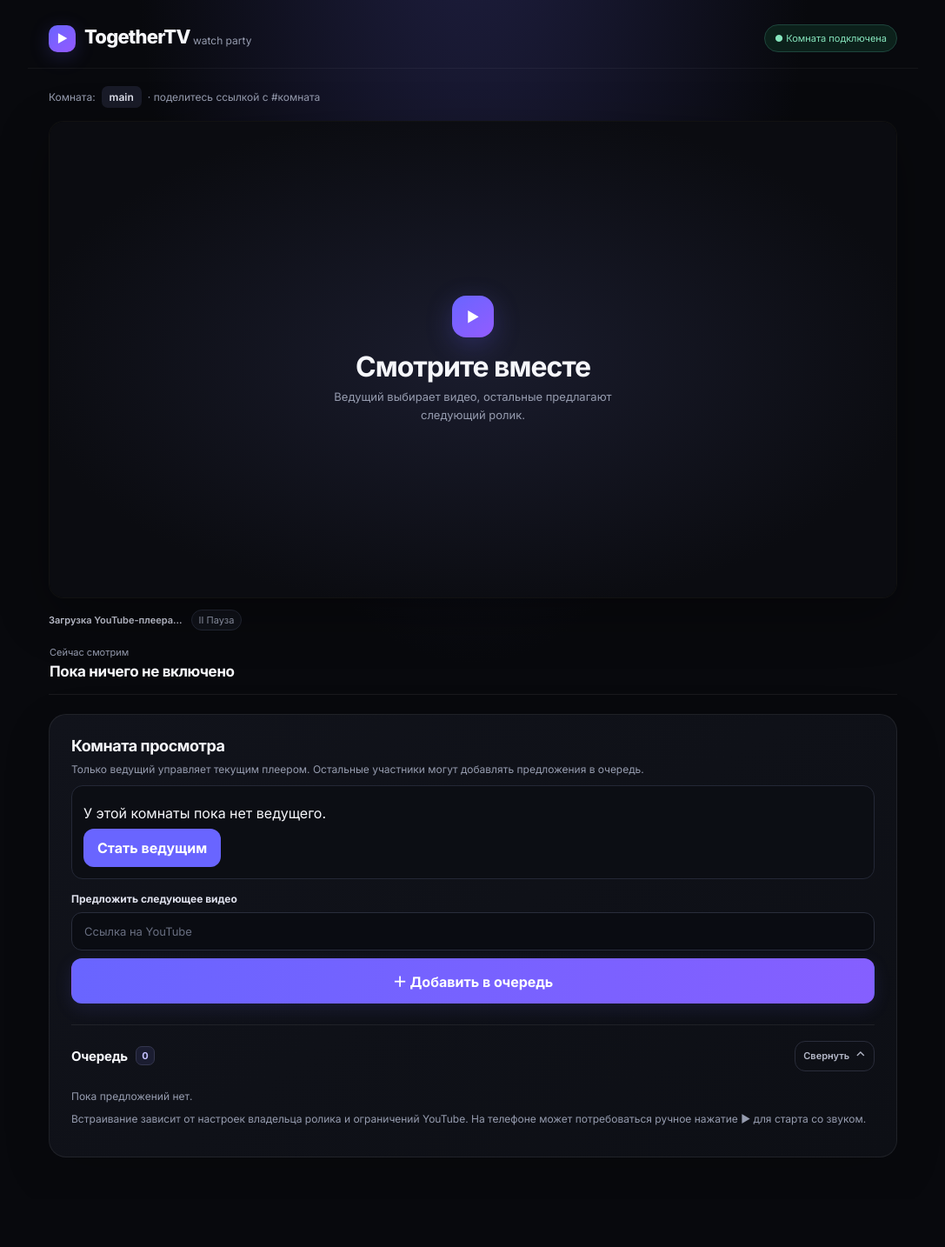
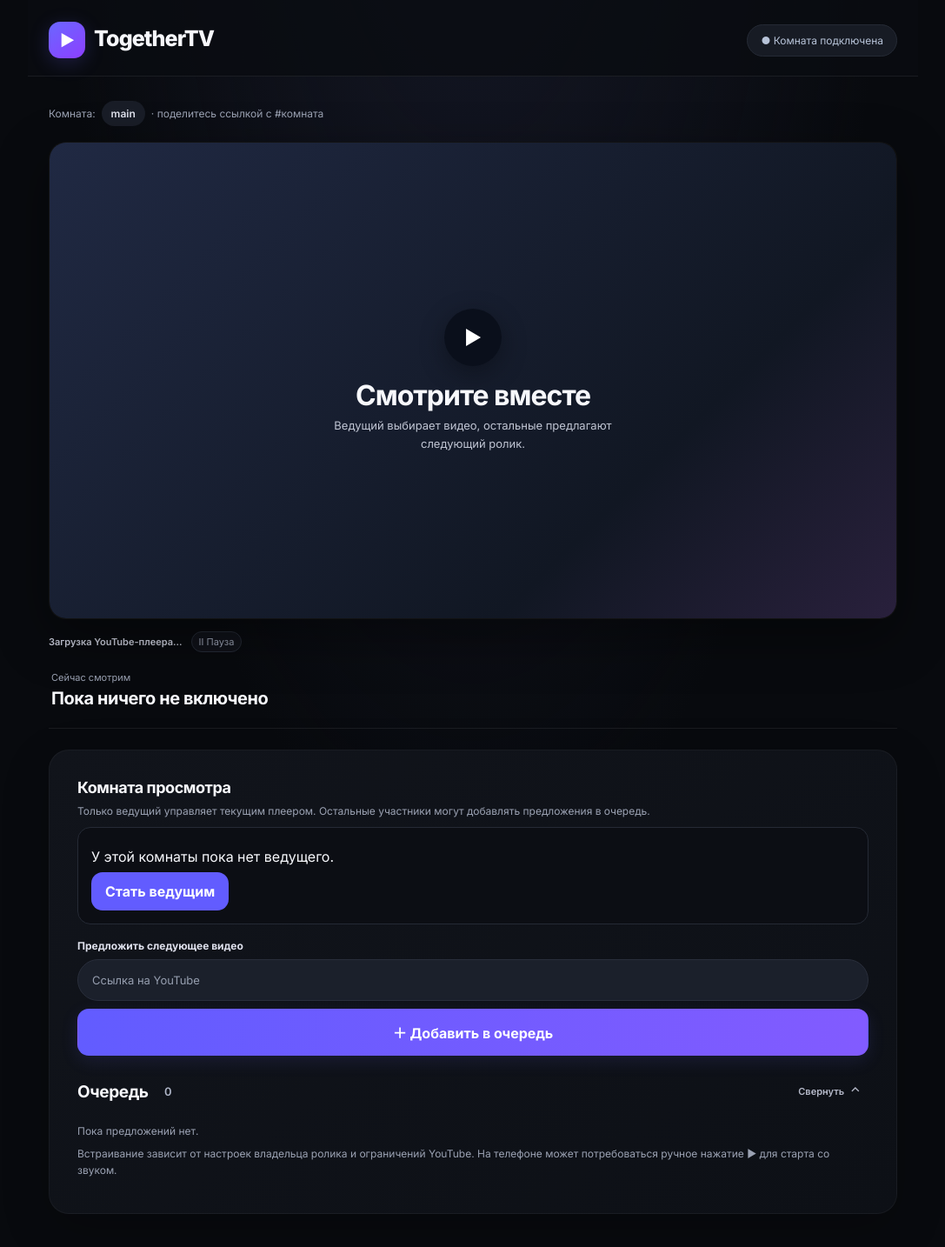
Before and after one commit to Startat6am/TogetherTV, a Next.js app: page / in a window 1280 px wide. Shown: the top 1434 px of the page at 87% size, without its empty margins (96-1183 px from the left). Before the commit the page ends 1379 px from the top, so only its background shows below. Built offline with nearby package versions, Linux system fonts and the light colour scheme.

Commit message:
Refresh TogetherTV styling to match shared mockup

```diff
--- a/app/globals.css
+++ b/app/globals.css
@@ -1,32 +1,27 @@
 @import url('https://fonts.googleapis.com/css2?family=Inter:wght@400;500;600;700;800&display=swap');
-:root{color-scheme:dark;--bg:#08090d;--panel:#101219;--panel-2:#171a24;--line:#242836;--muted:#969caf;--text:#f6f7fb;--accent:#6965ff;--accent-2:#8a72ff;--green:#42d6a0}
+:root{color-scheme:dark;--bg:#080a0e;--panel:#10131a;--panel2:#1b202b;--line:#252a35;--muted:#9ba2b3;--text:#f7f8fc;--accent:#625cff;--accent2:#825bff;--green:#21c995}
 *{box-sizing:border-box}
 html{min-height:100%;background:var(--bg)}
-body{margin:0;background:radial-gradient(ellipse at 50% -18%,#202044 0,transparent 44%),var(--bg);color:var(--text);font-family:Inter,ui-sans-serif,system-ui,-apple-system,BlinkMacSystemFont,"Segoe UI",sans-serif;-webkit-font-smoothing:antialiased}
-button,input{font:inherit}
-button{cursor:pointer;border:1px solid transparent;border-radius:12px;padding:11px 15px;background:#f5f5ff;color:#11121a;font-weight:650;transition:transform .15s ease,background .15s ease,border-color .15s ease}
-button:hover:not(:disabled){transform:translateY(-1px)}
-button:focus-visible,input:focus-visible{outline:2px solid #9994ff;outline-offset:2px}
-button:disabled{opacity:.42;cursor:not-allowed}
-main{width:min(100%,1024px);margin:0 auto;padding:24px 24px 48px}
-header{display:flex;align-items:center;justify-content:space-between;gap:12px;margin:0 -24px 20px;padding:0 24px 18px;border-bottom:1px solid #ffffff0c}
-.logo{font-size:22px;letter-spacing:-.8px;font-weight:800}.logo:before{content:"▶";display:inline-grid;place-items:center;width:31px;height:31px;margin-right:10px;border-radius:10px;background:linear-gradient(145deg,var(--accent),#9459ff);color:white;font-size:13px;vertical-align:middle;box-shadow:0 5px 22px #6965ff35}
-header .muted{font-size:12px}.muted,.hint,small{color:var(--muted)}
-.connection{white-space:nowrap;border:1px solid var(--line);background:#11141c;padding:8px 11px;border-radius:999px;font-size:11px;color:var(--muted)}.connection.online{color:#86e5bd;border-color:#1e453c;background:#0c211b}.connection.offline{color:#f3bb77}
-.room{display:flex;gap:7px;align-items:center;margin:0 0 15px;color:var(--muted);font-size:12px}.room b{color:#e2e4ef;background:#191b28;padding:5px 9px;border-radius:7px;font-weight:600}
-.hero{display:grid;gap:11px}.player{position:relative;aspect-ratio:16/9;background:#000;border:1px solid #ffffff12;border-radius:17px;overflow:hidden;box-shadow:0 18px 60px #0005}.youtubeHost{position:absolute;inset:0;z-index:1}.youtubeHost iframe{width:100%;height:100%}.guestOverlay{position:absolute;inset:0;z-index:5;background:transparent;cursor:default}
-.empty{position:absolute;inset:0;z-index:2;display:grid;place-content:center;text-align:center;padding:24px;pointer-events:none;background:radial-gradient(ellipse at center,#1a1c2d 0,#0b0c11 75%)}.empty h1{font-size:clamp(22px,4vw,32px);letter-spacing:-1px;margin:14px 0 5px}.empty p{max-width:390px;margin:0 auto;color:var(--muted);font-size:13px;line-height:1.6}.play{margin:auto;width:48px;height:48px;border-radius:16px;display:grid;place-items:center;background:linear-gradient(145deg,var(--accent),#935cff);color:white;box-shadow:0 8px 30px #6965ff40}
+body{margin:0;background:radial-gradient(ellipse at 50% -35%,#171a2a 0,transparent 55%),var(--bg);color:var(--text);font-family:Inter,ui-sans-serif,system-ui,-apple-system,BlinkMacSystemFont,"Segoe UI",sans-serif;-webkit-font-smoothing:antialiased}
+button,input{font:inherit}button{cursor:pointer;border:1px solid transparent;border-radius:13px;padding:11px 15px;background:#f5f5ff;color:#11121a;font-weight:650;transition:transform .15s,background .15s,border-color .15s}button:hover:not(:disabled){transform:translateY(-1px)}button:focus-visible,input:focus-visible{outline:2px solid #9994ff;outline-offset:2px}button:disabled{opacity:.42;cursor:not-allowed}
+main{width:min(100%,1024px);margin:0 auto;padding:0 24px 48px}
+header{display:flex;align-items:center;justify-content:space-between;gap:12px;margin:0 -24px 28px;padding:25px 24px 20px;border-bottom:1px solid #ffffff12;background:#0a0c11c9}
+header>div{display:flex;align-items:center;gap:10px}.logo{font-size:25px;letter-spacing:-.9px;font-weight:800}.logo:before{content:"▶";display:inline-grid;place-items:center;width:42px;height:42px;margin-right:10px;border-radius:13px;background:linear-gradient(145deg,#6a67ff,#8d3fff);color:white;font-size:18px;vertical-align:middle;box-shadow:0 5px 22px #6965ff35}.muted,.hint,small{color:var(--muted)}header .muted{display:none}
+.connection{white-space:nowrap;border:1px solid #252a35;background:#171b24;padding:10px 15px;border-radius:999px;font-size:12px;color:#e0e3ed}.connection.online{color:#b7c3d8;border-color:#252a35;background:#171b24}.connection.offline{color:#f3bb77}
+.room{display:flex;align-items:center;gap:7px;margin:0 0 18px;color:var(--muted);font-size:12px}.room b{color:#e2e4ef;background:#191d27;padding:7px 11px;border-radius:999px;font-weight:600}
+.hero{display:grid;gap:12px}.player{position:relative;aspect-ratio:16/9;background:#000;border:1px solid #ffffff12;border-radius:20px;overflow:hidden;box-shadow:0 20px 60px #0006}.youtubeHost{position:absolute;inset:0;z-index:1}.youtubeHost iframe{width:100%;height:100%}.guestOverlay{position:absolute;inset:0;z-index:5;background:transparent;cursor:default}
+.empty{position:absolute;inset:0;z-index:2;display:grid;place-content:center;text-align:center;padding:24px;pointer-events:none;background:linear-gradient(135deg,#202943,#111723 70%,#29203c)}.empty h1{font-size:clamp(22px,4vw,32px);letter-spacing:-1px;margin:14px 0 5px}.empty p{max-width:390px;margin:0 auto;color:#c0c5d3;font-size:13px;line-height:1.6}.play{margin:auto;width:66px;height:66px;border-radius:50%;display:grid;place-items:center;background:#090d18d9;color:white;box-shadow:0 8px 30px #0005;font-size:22px}
 .playerStatus{display:flex;gap:10px;align-items:center;flex-wrap:wrap;font-size:11px;color:var(--muted)}.playerStatus b{font-weight:600;color:#c9ccda}.playerStatus span{border:1px solid var(--line);padding:4px 8px;border-radius:999px;background:#101219}
-.now{display:grid;gap:5px;padding:5px 1px 16px;border-bottom:1px solid #ffffff12}.now span{font-size:11px;color:var(--muted)}.now strong{font-size:17px;letter-spacing:-.35px;overflow-wrap:anywhere}
-.admin{margin-top:18px;padding:clamp(16px,3vw,25px);border:1px solid #ffffff12;border-radius:20px;background:linear-gradient(145deg,#11131b,#0d0f15);box-shadow:0 18px 55px #0002}.admin h2{margin:0 0 6px;font-size:18px;letter-spacing:-.45px}.admin h3{margin:0;font-size:15px;letter-spacing:-.25px}.admin p{margin:8px 0}.admin .hint{font-size:12px;line-height:1.55}.admin label{display:block;margin:15px 0 8px;font-size:12px;font-weight:650;color:#dfe1ed}.admin input{margin-top:0}
-input{width:100%;min-width:0;padding:13px 14px;border-radius:12px;border:1px solid #292d3b;background:#0a0c12;color:#fff;outline:none;font-size:13px;transition:border-color .15s ease,box-shadow .15s ease}input::placeholder{color:#686e80}input:focus{border-color:#6965ff;box-shadow:0 0 0 3px #6965ff1b}
-.youtubeForm{margin-top:15px}.youtubeForm input+input{margin-top:8px}.primaryWide{width:100%;margin-top:9px;background:linear-gradient(100deg,#6965ff,#855fff);color:white;box-shadow:0 6px 20px #6965ff20;padding:13px}.primaryWide:hover:not(:disabled){background:linear-gradient(100deg,#7b77ff,#966fff)}
-.hostClaim{padding:13px;border:1px solid var(--line);border-radius:13px;background:#0c0e14}.hostClaim button{background:var(--accent);color:white}
+.now{display:grid;gap:5px;padding:8px 3px 22px;border-bottom:1px solid #ffffff12}.now span{font-size:11px;color:var(--muted)}.now strong{font-size:20px;letter-spacing:-.45px;overflow-wrap:anywhere}
+.admin{margin-top:22px;padding:clamp(20px,3vw,32px);border:1px solid #ffffff0b;border-radius:23px;background:linear-gradient(145deg,#11141b,#0d1016);box-shadow:0 18px 55px #0003}.admin h2{margin:0 0 6px;font-size:18px;letter-spacing:-.45px}.admin h3{margin:0;font-size:19px;letter-spacing:-.4px}.admin p{margin:8px 0}.admin .hint{font-size:12px;line-height:1.55}.admin label{display:block;margin:15px 0 8px;font-size:12px;font-weight:650;color:#dfe1ed}.admin input{margin-top:0}
+input{width:100%;min-width:0;padding:15px 16px;border-radius:999px;border:1px solid #292e3b;background:#1b202b;color:#fff;outline:none;font-size:13px;transition:border-color .15s,box-shadow .15s}input::placeholder{color:#969eaf}input:focus{border-color:#6965ff;box-shadow:0 0 0 3px #6965ff1b}
+.youtubeForm{margin-top:17px}.youtubeForm input+input{margin-top:8px}.primaryWide{width:100%;margin-top:9px;background:linear-gradient(100deg,#625cff,#825bff);color:white;box-shadow:0 6px 20px #6965ff20;padding:14px}.primaryWide:hover:not(:disabled){background:linear-gradient(100deg,#7772ff,#956fff)}
+.hostClaim{padding:15px;border:1px solid var(--line);border-radius:15px;background:#0c0e14}.hostClaim button{background:var(--accent);color:white}
 .installBar{display:flex;flex-wrap:wrap;gap:8px;margin-top:12px}.installBar button{flex:1;min-width:110px;padding:11px;background:#191c27;border-color:#2a2e3e;color:#e9eaf4;font-size:12px}.installBar button:hover:not(:disabled){background:#232638;border-color:#454b69}
-.queueHeading{display:flex;justify-content:space-between;align-items:center;gap:12px;margin-top:24px;padding-top:18px;border-top:1px solid #ffffff12}.queueHeading h3{display:flex;align-items:center;gap:9px}.count{display:inline-grid;place-items:center;min-width:22px;height:22px;padding:0 6px;border:1px solid #34364e;border-radius:7px;background:#1b1d31;color:#c5c1ff;font-size:11px;font-weight:650}
-.collapseButton{display:inline-flex;align-items:center;gap:7px;padding:7px 9px;background:transparent;border:1px solid #2a2d3b;color:#b5b9c9;font-size:11px;font-weight:550}.collapseButton:hover:not(:disabled){background:#1b1d28}.chevron{display:inline-block;font-size:15px;transition:transform .18s ease}.chevron.up{transform:rotate(180deg)}
-.queue{display:grid;gap:7px;margin-top:12px}.queueItem{display:flex;gap:12px;align-items:center;min-width:0;padding:12px;border:1px solid #242735;border-radius:13px;background:linear-gradient(110deg,#191c27,#12141c);transition:border-color .15s ease}.queueItem:hover{border-color:#393d54}.queueItem>div{flex:1;min-width:0;display:grid;gap:5px}.queueItem b{font-size:12px;font-weight:600;overflow-wrap:anywhere}.queueItem small{font-size:10px;overflow-wrap:anywhere}.queueNum{display:grid;place-items:center;flex:0 0 28px;width:28px;height:28px;border-radius:9px;background:#252541;color:#aaa5ff;font-size:11px;font-weight:700}.queueItem button{padding:8px 11px;background:#202333;border-color:#34384b;color:#dfe1f0;font-size:11px}.emptyQueue{padding:12px 0 0}
+.queueHeading{display:flex;justify-content:space-between;align-items:center;gap:12px;margin-top:25px;padding-top:0;border-top:0}.queueHeading h3{display:flex;align-items:center;gap:10px}.count{display:inline-grid;place-items:center;min-width:25px;height:25px;padding:0 7px;border:0;border-radius:50%;background:transparent;color:#aeb5c7;font-size:13px;font-weight:600}
+.collapseButton{display:inline-flex;align-items:center;gap:7px;padding:7px 9px;background:transparent;border:0;color:#b5b9c9;font-size:11px;font-weight:550}.collapseButton:hover:not(:disabled){background:#1b1d28}.chevron{display:inline-block;font-size:15px;transition:transform .18s}.chevron.up{transform:rotate(180deg)}
+.queue{display:grid;gap:8px;margin-top:14px}.queueItem{display:flex;gap:13px;align-items:center;min-width:0;padding:14px 12px;border:1px solid transparent;border-radius:15px;background:transparent;transition:border-color .15s,background .15s}.queueItem:first-child{background:linear-gradient(110deg,#202633,#1a1f2a);border-left:4px solid #6965ff}.queueItem:hover{background:#191d27;border-color:#2a3040}.queueItem>div{flex:1;min-width:0;display:grid;gap:6px}.queueItem b{font-size:14px;font-weight:600;overflow-wrap:anywhere}.queueItem small{font-size:12px;overflow-wrap:anywhere}.queueNum{display:grid;place-items:center;flex:0 0 38px;width:38px;height:38px;border-radius:10px;background:#252541;color:#aaa5ff;font-size:11px;font-weight:700}.queueItem button{padding:8px 11px;background:#202333;border-color:#34384b;color:#dfe1f0;font-size:11px}.emptyQueue{padding:12px 0 0}
 .error{color:#ffaaaa;font-size:12px;line-height:1.5;padding:10px 12px;border:1px solid #582d3a;background:#251319;border-radius:10px}.admin>p[role=status]{padding:10px 12px;border-radius:10px;background:#131b26;border:1px solid #2a3042;color:#b9c5ff}
-@media(min-width:760px){main{padding-top:28px}.hero{gap:13px}.admin{margin-top:22px}}
-@media(max-width:600px){main{padding:15px 13px 32px}header{margin:0 -13px 16px;padding:0 13px 14px}.logo{font-size:19px}.logo:before{width:29px;height:29px;margin-right:8px}.connection{font-size:10px;padding:7px 8px}.room{margin-bottom:12px}.player{border-radius:12px}.empty p{max-width:280px;font-size:12px}.now{padding-bottom:13px}.now strong{font-size:15px}.admin{padding:15px;margin-top:14px;border-radius:16px}.installBar{gap:6px}.installBar button{min-width:calc(33.333% - 5px);padding:10px 7px;font-size:11px}.queueItem{gap:9px;padding:10px}.queueNum{flex-basis:25px;width:25px;height:25px}.queueHeading{margin-top:21px;padding-top:15px}}
+@media(min-width:760px){main{padding-bottom:56px}.hero{gap:14px}.admin{margin-top:24px}}
+@media(max-width:600px){main{padding:0 13px 32px}header{margin:0 -13px 20px;padding:17px 13px 15px}.logo{font-size:20px}.logo:before{width:34px;height:34px;margin-right:7px;border-radius:11px;font-size:14px}.connection{font-size:10px;padding:8px 10px;max-width:48%;overflow:hidden;text-overflow:ellipsis}.room{margin-bottom:12px}.player{border-radius:14px}.empty p{max-width:280px;font-size:12px}.now{padding-bottom:15px}.now strong{font-size:16px}.admin{padding:17px;margin-top:16px;border-radius:18px}.installBar{gap:6px}.installBar button{min-width:calc(33.333% - 5px);padding:10px 7px;font-size:11px}.queueItem{gap:9px;padding:10px 8px}.queueNum{flex-basis:30px;width:30px;height:30px}.queueItem b{font-size:12px}.queueHeading{margin-top:20px}}
 @media(prefers-reduced-motion:reduce){*,*:before,*:after{transition:none!important;scroll-behavior:auto!important}}
```
